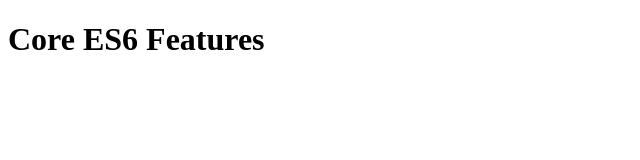
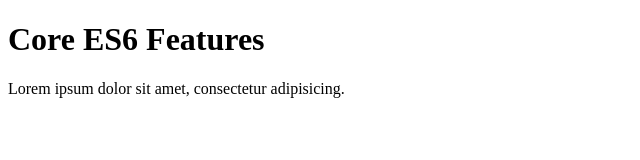
Before and after one commit to fachrurozi5/core-es6-features, a website: page app/index.html in a window 1280 px wide. Shown: the whole page, without its empty margins (0-640 px from the left). Drawn offline with Linux system fonts and the light colour scheme.

Commit message:
experimental branch

```diff
--- a/app/index.html
+++ b/app/index.html
@@ -8,5 +8,7 @@
 </head>
 <body>
     <h1>Core ES6 Features</h1>
+
+    <p>Lorem ipsum dolor sit amet, consectetur adipisicing.</p>
 </body>
 </html>
```
